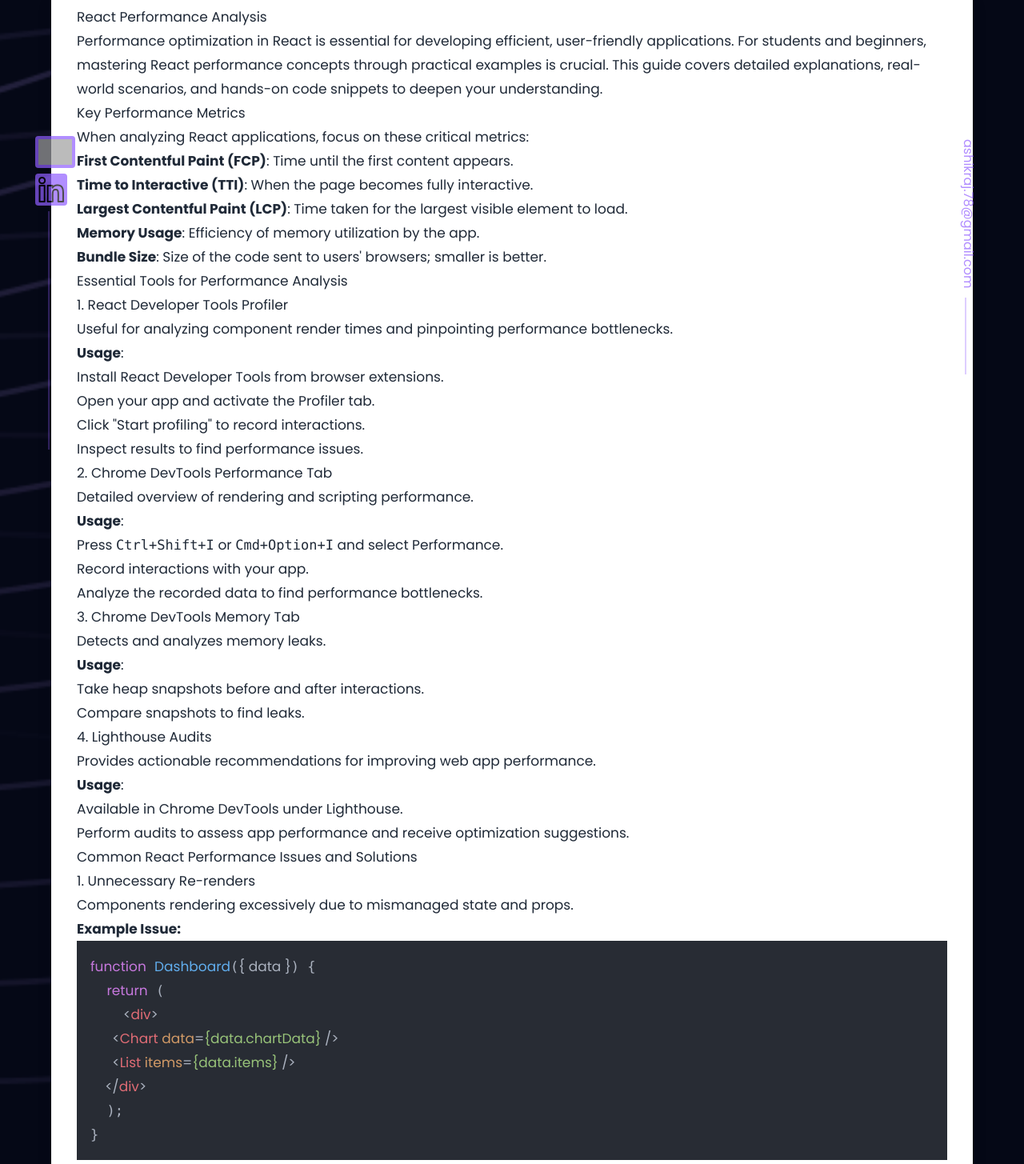
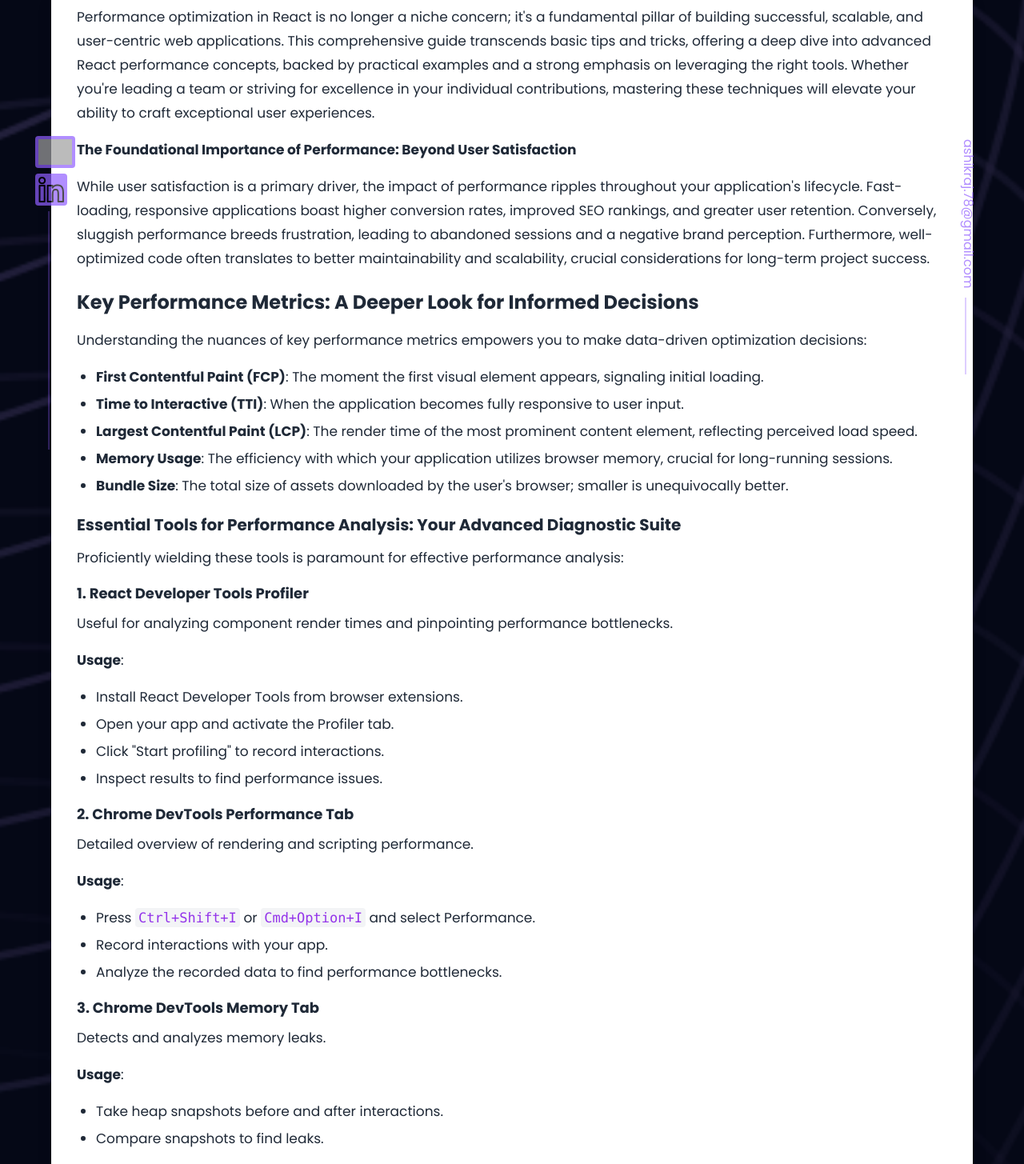
Before and after one commit to ashikraj78/3D_Portfolio, a React (Vite) app: page /blog/react_performance_analysis in a window 1280 px wide. Shown: the part 300-1755 px from the top of the page at 80% size. Built offline with nearby package versions, Linux system fonts and the light colour scheme; grey boxes are pictures that could not be loaded.

Commit message:
adding the blog

```diff
--- a/src/blogPosts/reactPerformance.js
+++ b/src/blogPosts/reactPerformance.js
@@ -1,25 +1,31 @@
 export default `---
 title: React Performance Analysis
 date: August 15, 2023
-author: Your Name
+author: Ashik Raj
 coverImage: /blog-images/performance.jpg
 ---
 
-# React Performance Analysis
 
-Performance optimization in React is essential for developing efficient, user-friendly applications. For students and beginners, mastering React performance concepts through practical examples is crucial. This guide covers detailed explanations, real-world scenarios, and hands-on code snippets to deepen your understanding.
 
-## Key Performance Metrics
+Performance optimization in React is no longer a niche concern; it's a fundamental pillar of building successful, scalable, and user-centric web applications. This comprehensive guide transcends basic tips and tricks, offering a deep dive into advanced React performance concepts, backed by practical examples and a strong emphasis on leveraging the right tools. Whether you're leading a team or striving for excellence in your individual contributions, mastering these techniques will elevate your ability to craft exceptional user experiences.
 
-When analyzing React applications, focus on these critical metrics:
+**The Foundational Importance of Performance: Beyond User Satisfaction**
 
-- **First Contentful Paint (FCP)**: Time until the first content appears.
-- **Time to Interactive (TTI)**: When the page becomes fully interactive.
-- **Largest Contentful Paint (LCP)**: Time taken for the largest visible element to load.
-- **Memory Usage**: Efficiency of memory utilization by the app.
-- **Bundle Size**: Size of the code sent to users' browsers; smaller is better.
+While user satisfaction is a primary driver, the impact of performance ripples throughout your application's lifecycle. Fast-loading, responsive applications boast higher conversion rates, improved SEO rankings, and greater user retention. Conversely, sluggish performance breeds frustration, leading to abandoned sessions and a negative brand perception. Furthermore, well-optimized code often translates to better maintainability and scalability, crucial considerations for long-term project success.
 
-### Essential Tools for Performance Analysis
+## Key Performance Metrics: A Deeper Look for Informed Decisions
+
+Understanding the nuances of key performance metrics empowers you to make data-driven optimization decisions:
+
+- **First Contentful Paint (FCP)**: The moment the first visual element appears, signaling initial loading.
+- **Time to Interactive (TTI)**: When the application becomes fully responsive to user input.
+- **Largest Contentful Paint (LCP)**: The render time of the most prominent content element, reflecting perceived load speed.
+- **Memory Usage**: The efficiency with which your application utilizes browser memory, crucial for long-running sessions.
+- **Bundle Size**: The total size of assets downloaded by the user's browser; smaller is unequivocally better.
+
+### Essential Tools for Performance Analysis: Your Advanced Diagnostic Suite
+
+Proficiently wielding these tools is paramount for effective performance analysis:
 
 #### 1. React Developer Tools Profiler
 Useful for analyzing component render times and pinpointing performance bottlenecks.
@@ -52,7 +58,7 @@ Provides actionable recommendations for improving web app performance.
 - Available in Chrome DevTools under Lighthouse.
 - Perform audits to assess app performance and receive optimization suggestions.
 
-### Common React Performance Issues and Solutions
+### Common React Performance Issues and Solutions: Moving Beyond Surface-Level Fixes
 
 #### 1. Unnecessary Re-renders
 Components rendering excessively due to mismanaged state and props.
@@ -150,7 +156,7 @@ function VirtualizedList({ items }) {
 
 ### Real-world Case Study: Optimizing a React App
 
-A student-built React dashboard faced performance issues, with delays and memory leaks:
+A React dashboard faced performance issues, with delays and memory leaks:
 
 - **Identified Issues**: Unnecessary re-renders and memory leaks due to improper cleanup.
 - **Applied Solutions**:
@@ -166,5 +172,5 @@ Integrate performance analysis into the development workflow by automating Light
 
 ### Conclusion
 
-Mastering performance analysis in React involves practical understanding and hands-on application of various tools and techniques. By following this comprehensive guide with real examples and code snippets, students can confidently build efficient and performant React applications.
+Mastering performance analysis in React involves practical understanding and hands-on application of various tools and techniques. By following this comprehensive guide with real examples and code snippets, we can confidently build efficient and performant React applications.
 `;
--- a/src/pages/BlogPostPage.jsx
+++ b/src/pages/BlogPostPage.jsx
@@ -40,6 +40,42 @@ const parseFrontMatter = (content) => {
     data,
     content: mainContent,
   };
+};
+
+// Custom components for markdown rendering
+const MarkdownComponents = {
+  h1: (props) => <h1 className="text-3xl font-bold my-4" {...props} />,
+  h2: (props) => <h2 className="text-2xl font-bold mt-6 mb-4" {...props} />,
+  h3: (props) => <h3 className="text-xl font-bold mt-5 mb-3" {...props} />,
+  h4: (props) => <h4 className="text-lg font-bold mt-4 mb-2" {...props} />,
+  p: (props) => <p className="mb-4" {...props} />,
+  ul: (props) => <ul className="list-disc ml-6 mb-4" {...props} />,
+  ol: (props) => <ol className="list-decimal ml-6 mb-4" {...props} />,
+  li: (props) => <li className="mb-1" {...props} />,
+  a: (props) => <a className="text-purple-600 hover:underline" {...props} />,
+  blockquote: (props) => (
+    <blockquote
+      className="border-l-4 border-purple-500 pl-4 italic my-4"
+      {...props}
+    />
+  ),
+  code: ({ node, inline, className, children, ...props }) => {
+    const match = /language-(\w+)/.exec(className || "");
+    return !inline && match ? (
+      <pre className="bg-gray-800 text-white p-4 rounded-md overflow-x-auto my-4">
+        <code className={className} {...props}>
+          {children}
+        </code>
+      </pre>
+    ) : (
+      <code
+        className="bg-gray-100 text-purple-600 px-1 py-0.5 rounded"
+        {...props}
+      >
+        {children}
+      </code>
+    );
+  },
 };
 
 const BlogPostPage = () => {
@@ -150,6 +186,7 @@ const BlogPostPage = () => {
             <div className="bg-white rounded-lg shadow-xl p-6 md:p-8 mb-20">
               <div className="text-gray-800 text-[17px] leading-[30px] blog-content">
                 <ReactMarkdown
+                  components={MarkdownComponents}
                   rehypePlugins={[rehypeHighlight]}
                   remarkPlugins={[remarkGfm]}
                 >
```
Also changed, not shown: public/mastering_react_performance_senior_guide.md (added, +6 -0 lines).
